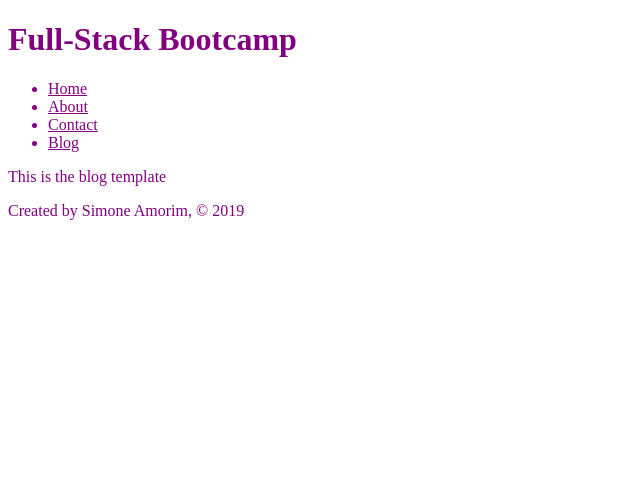
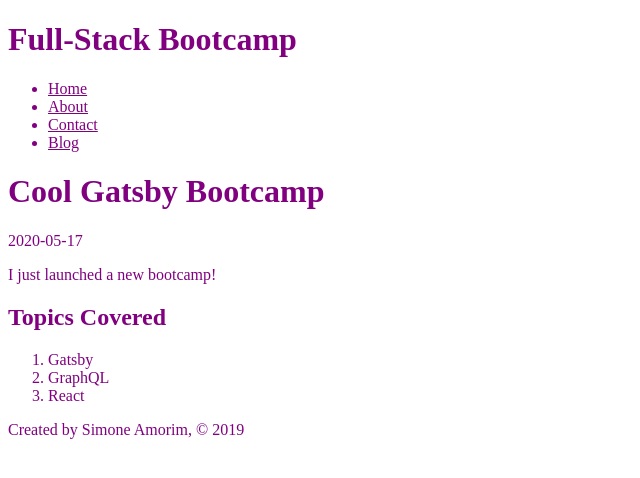
Before and after one commit to simoneas02/gatsby-bootcamp, a Gatsby site: page /blog/gatsby in a window 1280 px wide. Shown: the whole page, without its empty margins (0-640 px from the left). Built offline with nearby package versions, Linux system fonts and the light colour scheme; Gatsby itself is replaced by a stand-in of ours.

Commit message:
render post data in blog template

```diff
--- a/src/posts/gatsby.md
+++ b/src/posts/gatsby.md
@@ -5,12 +5,8 @@ date: "2020-05-17"
 
 I just launched a new bootcamp!
 
-# Topics Covered
+## Topics Covered
 
 1. Gatsby
 2. GraphQL
 3. React
-
-import { graphql, useStaticQuery } from "gatsby"
-const data = useStaticQuery(graphql`query { site { siteMetadata { author } } }`)
-{data.site.siteMetadata.author}
--- a/src/posts/react.md
+++ b/src/posts/react.md
@@ -5,7 +5,7 @@ date: "2020-05-16"
 
 I just launched a new bootcamp!
 
-# Topics Covered
+## Topics Covered
 
 1. CSS Grid
 2. React Hooks
--- a/src/templates/blog.js
+++ b/src/templates/blog.js
@@ -1,9 +1,31 @@
 import React from "react"
+import { graphql } from "gatsby"
 
 import Layout from "../components/layout"
 
-const Blog = () => {
-  return <Layout>This is the blog template</Layout>
+export const query = graphql`
+  query($slug: String!) {
+    markdownRemark(fields: { slug: { eq: $slug } }) {
+      frontmatter {
+        title
+        date
+      }
+      html
+    }
+  }
+`
+
+const Blog = props => {
+  const { title, date } = props.data.markdownRemark.frontmatter
+  const { html } = props.data.markdownRemark
+
+  return (
+    <Layout>
+      <h1>{title}</h1>
+      <p>{date}</p>
+      <div dangerouslySetInnerHTML={{ __html: html }} />
+    </Layout>
+  )
 }
 
 export default Blog
```
